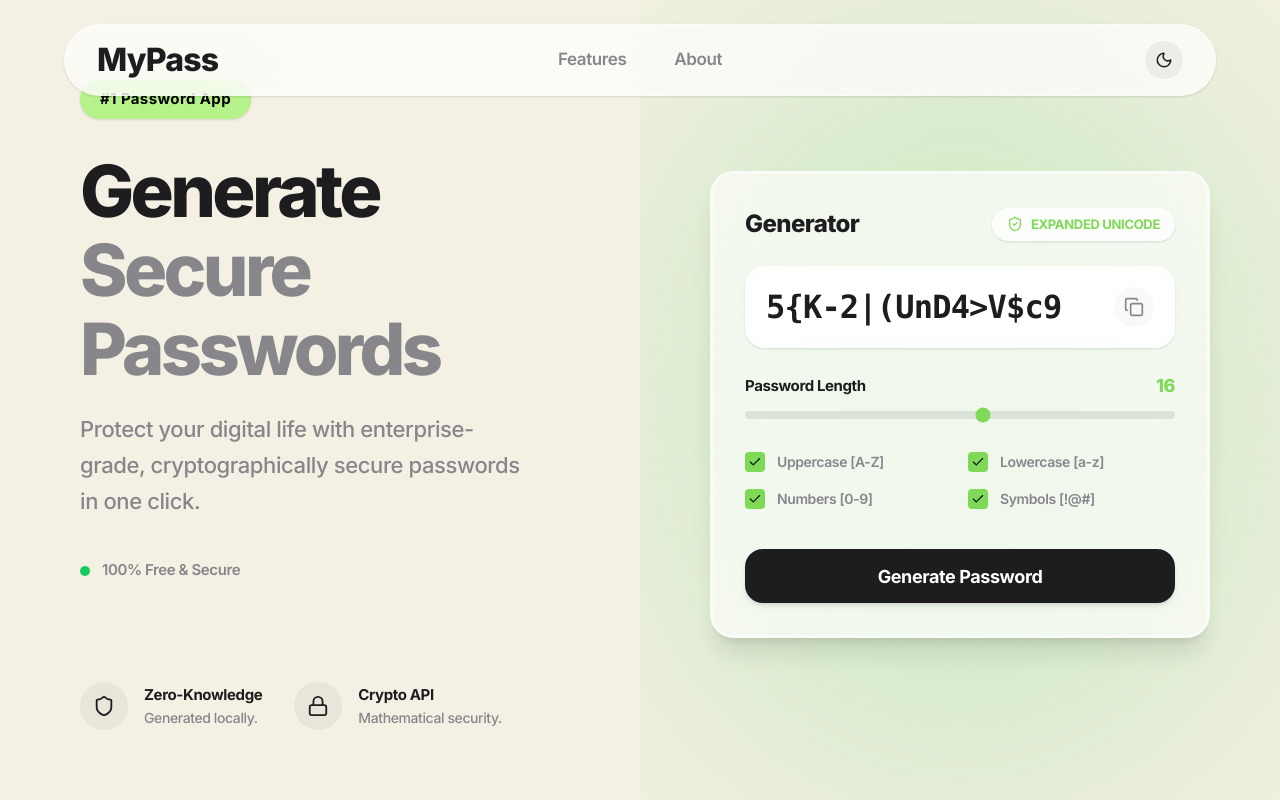
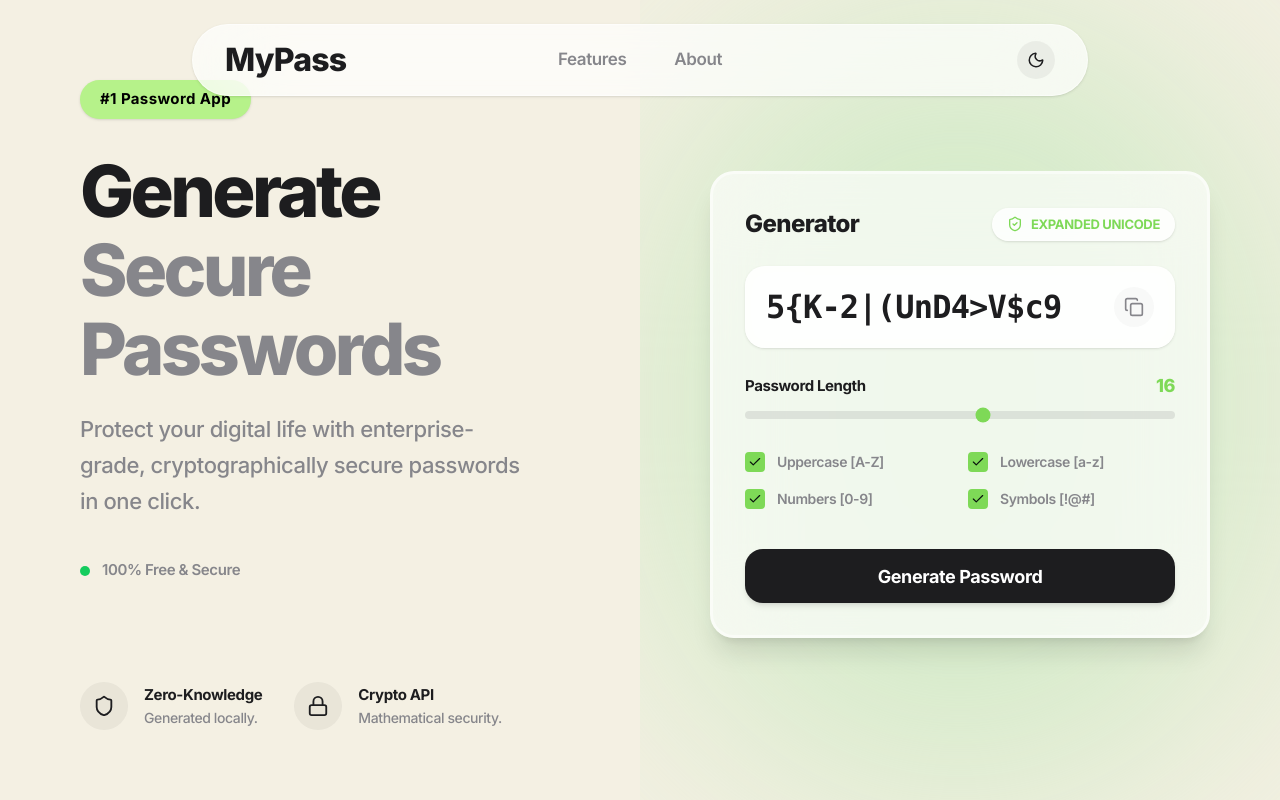
Before and after one commit to thepriyanshbhatt/Password-Generator, a React (Vite) app: page / in a window 1280 px wide. Shown: the top 800 px of the page. Built offline with nearby package versions, Linux system fonts and the light colour scheme.

Commit message:
Reduce Navbar width to make it a sleeker pill shape

```diff
--- a/src/components/Navbar.tsx
+++ b/src/components/Navbar.tsx
@@ -23,7 +23,7 @@ const Navbar: React.FC = () => {
 
   return (
     <div className="fixed top-4 md:top-6 z-50 w-full px-4 md:px-8 flex justify-center">
-      <nav className="h-[72px] max-w-6xl w-full bg-white/70 dark:bg-[#1A1A1A]/80 backdrop-blur-2xl border border-white/50 dark:border-white/10 rounded-full flex items-center justify-between px-6 md:px-8 shadow-sm transition-all duration-500 relative">
+      <nav className="h-[72px] max-w-4xl w-full bg-white/70 dark:bg-[#1A1A1A]/80 backdrop-blur-2xl border border-white/50 dark:border-white/10 rounded-full flex items-center justify-between px-6 md:px-8 shadow-sm transition-all duration-500 relative">
         <div className="flex-1 flex items-center justify-start">
         <a href="/" className="text-[32px] font-extrabold text-text-primary tracking-tight">
           MyPass
```
